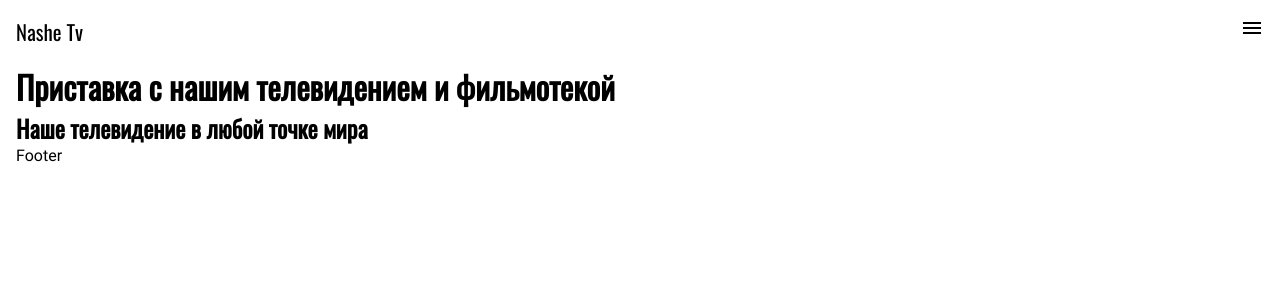
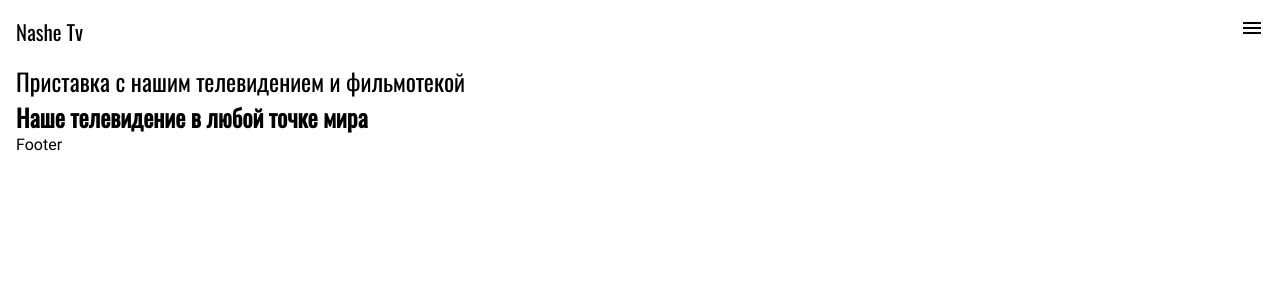
Before and after one commit to igor-co/nashetv, a React (Create React App) app: page / in a window 1280 px wide. Shown: the top 300 px of the page. Built offline with nearby package versions, Linux system fonts and the light colour scheme.

Commit message:
Fix removed unnecesary class

```diff
--- a/src/pages/Main/Main.module.scss
+++ b/src/pages/Main/Main.module.scss
@@ -1,7 +1,4 @@
-
-.content {
-  .mainTitle {
-    font-size: 1.5rem;
-    font-weight: 400;
-  }
+.mainTitle {
+  font-size: 1.5rem;
+  font-weight: 400;
 }
```
